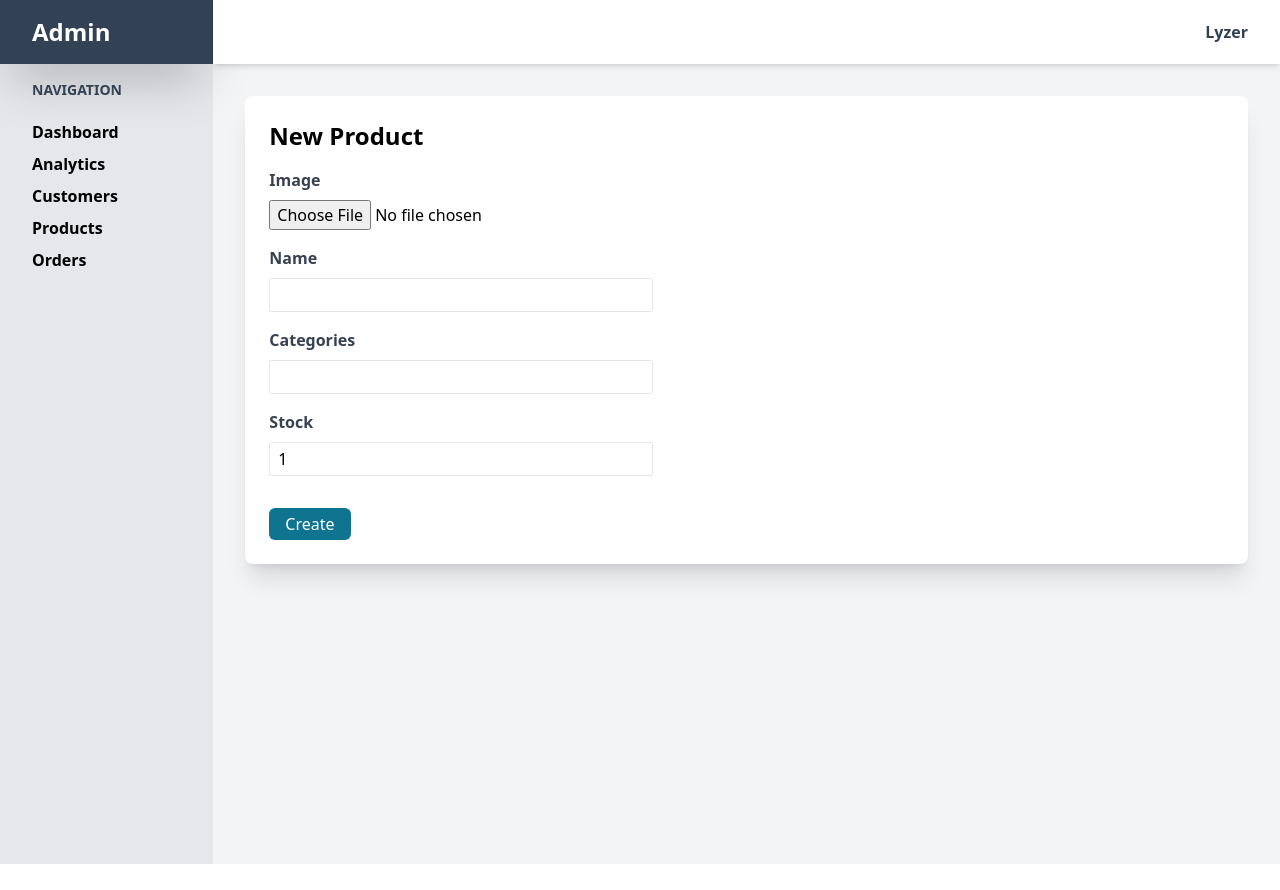
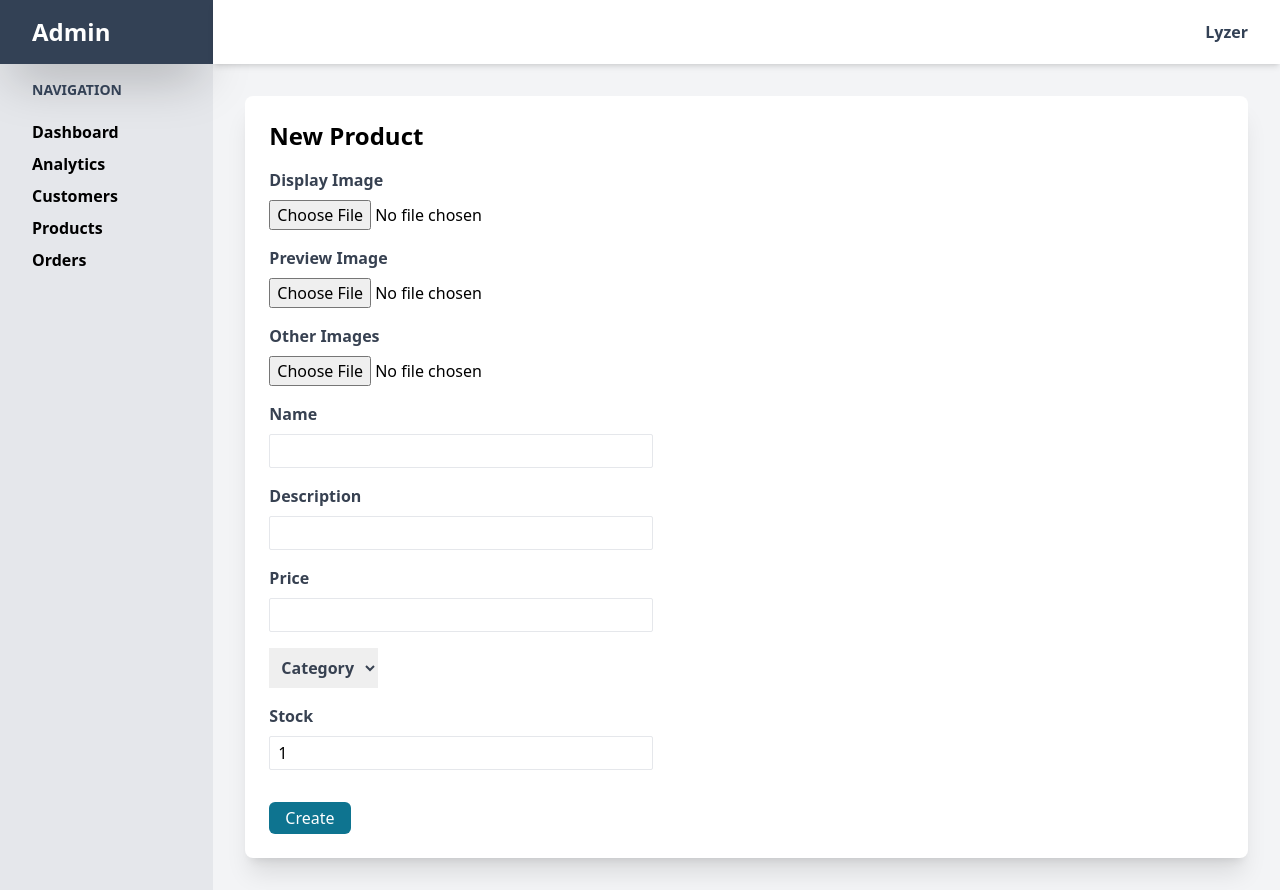
Before and after one commit to mercklyzer/shop-admin, a React (Create React App) app: page /products/add in a window 1280 px wide. Before the commit the page ends 864 px from the top, so only its background shows below. Built offline with nearby package versions, Linux system fonts and the light colour scheme; no server answers.

Commit message:
add more fields on add product page

```diff
--- a/public/index.html
+++ b/public/index.html
@@ -24,7 +24,7 @@
       work correctly both with client-side routing and a non-root public URL.
       Learn how to configure a non-root public URL by running `npm run build`.
     -->
-    <title>React App</title>
+    <title>Admin</title>
   </head>
   <body>
     <noscript>You need to enable JavaScript to run this app.</noscript>
--- a/src/pages/AddProduct.js
+++ b/src/pages/AddProduct.js
@@ -49,7 +49,19 @@ const AddProduct = props => {
             <div className="text-2xl font-bold">New Product</div>
 
             <div className="mt-4">
-                <div className="text-gray-700 font-semibold mb-2">Image</div>
+                <div className="text-gray-700 font-semibold mb-2">Display Image</div>
+                <input type="file" onChange={(e) => handleChangeImage(e)} />
+                {image && <img src={image} className=""/>}
+            </div>
+
+            <div className="mt-4">
+                <div className="text-gray-700 font-semibold mb-2">Preview Image</div>
+                <input type="file" onChange={(e) => handleChangeImage(e)} />
+                {image && <img src={image} className=""/>}
+            </div>
+
+            <div className="mt-4">
+                <div className="text-gray-700 font-semibold mb-2">Other Images</div>
                 <input type="file" onChange={(e) => handleChangeImage(e)} />
                 {image && <img src={image} className=""/>}
             </div>
@@ -60,8 +72,20 @@ const AddProduct = props => {
             </div>
 
             <div className="mt-4">
-                <div className="text-gray-700 font-semibold mb-2">Categories</div>
+                <div className="text-gray-700 font-semibold mb-2">Description</div>
                 <input className="border px-2 py-1 rounded-sm w-96" type="text" />
+            </div>
+
+            <div className="mt-4">
+                <div className="text-gray-700 font-semibold mb-2">Price</div>
+                <input className="border px-2 py-1 rounded-sm w-96" type="number" />
+            </div>
+
+            <div className="mt-4">
+                <select className="text-gray-700 font-semibold p-2">
+                    <option className="border px-2 py-1 rounded-sm w-96" value="bed" selected disabled>Category</option>
+                    <option className="border px-2 py-1 rounded-sm w-96" value="bed">Bed</option>
+                </select>
             </div>
 
             <div className="mt-4">
--- a/src/pages/Dashboard.js
+++ b/src/pages/Dashboard.js
@@ -34,7 +34,7 @@ const userData = [
   "Active User": 4000,
 },
 {
-  name: "Agu",
+  name: "Aug",
   "Active User": 3000,
 },
 {
```
